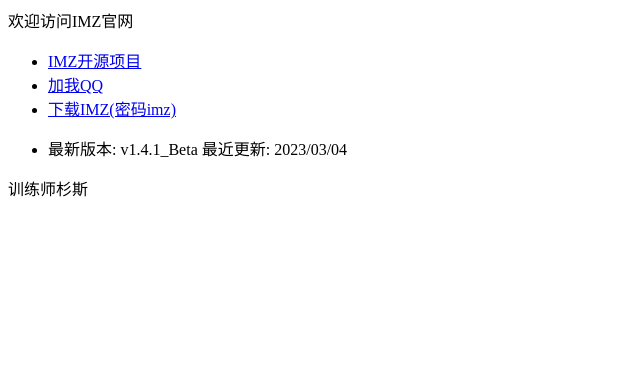
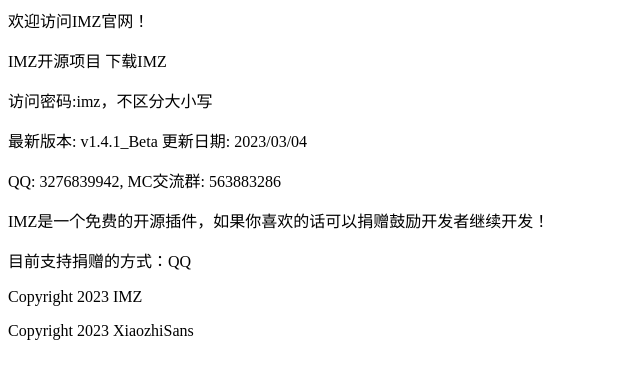
Before and after one commit to XiaozhiSans/imz, a plain HTML site: page index.html in a window 1280 px wide. Shown: the whole page, without its empty margins (0-640 px from the left). Drawn offline with Linux system fonts and the light colour scheme.

Commit message:
Add files via upload

```diff
--- a/index.html
+++ b/index.html
@@ -1,15 +1,20 @@
-<p>欢迎访问IMZ官网</p>
-
-<ul>
-
-  <li> <a href="https://github.com/XiaozhiSans/IMZ/tree/main">IMZ开源项目</a> </li>
-
-  <li> <a href="https://qm.qq.com/cgi-bin/qm/qr?k=_WoyAJmG0T02G8CTbfIe8P__BFXkynaC&noverify=0">加我QQ</a> </li>
-
-  <li> <a href="https://imz.lanzoue.com/b01p2vkza">下载IMZ(密码imz)</a> </li>
-
-  <li> <p>最新版本: v1.4.1_Beta 最近更新: 2023/03/04</p> </li>
-
-</ul>
-
-<p>训练师杉斯</p>
+<html>
+<head>
+<title>IMZ</title>
+</head>
+<body>
+<p>欢迎访问IMZ官网！</p>
+<a herf="https://github.com/XiaozhiSans/IMZ/tree/main">IMZ开源项目</a>
+<a herf="https://imz.lanzoue.com/b01p2vkza">下载IMZ</a>
+<p>访问密码:imz，不区分大小写</p>
+<p>最新版本: v1.4.1_Beta 更新日期: 2023/03/04</p>
+<p></p>
+<p>QQ: 3276839942, MC交流群: 563883286</p>
+<p>IMZ是一个免费的开源插件，如果你喜欢的话可以捐赠鼓励开发者继续开发！</p>
+<p>目前支持捐赠的方式：QQ</p>
+<p></p>
+<p></p>
+<p>Copyright 2023 IMZ</p>
+<p>Copyright 2023 XiaozhiSans</p>
+</body>
+</html>
```
